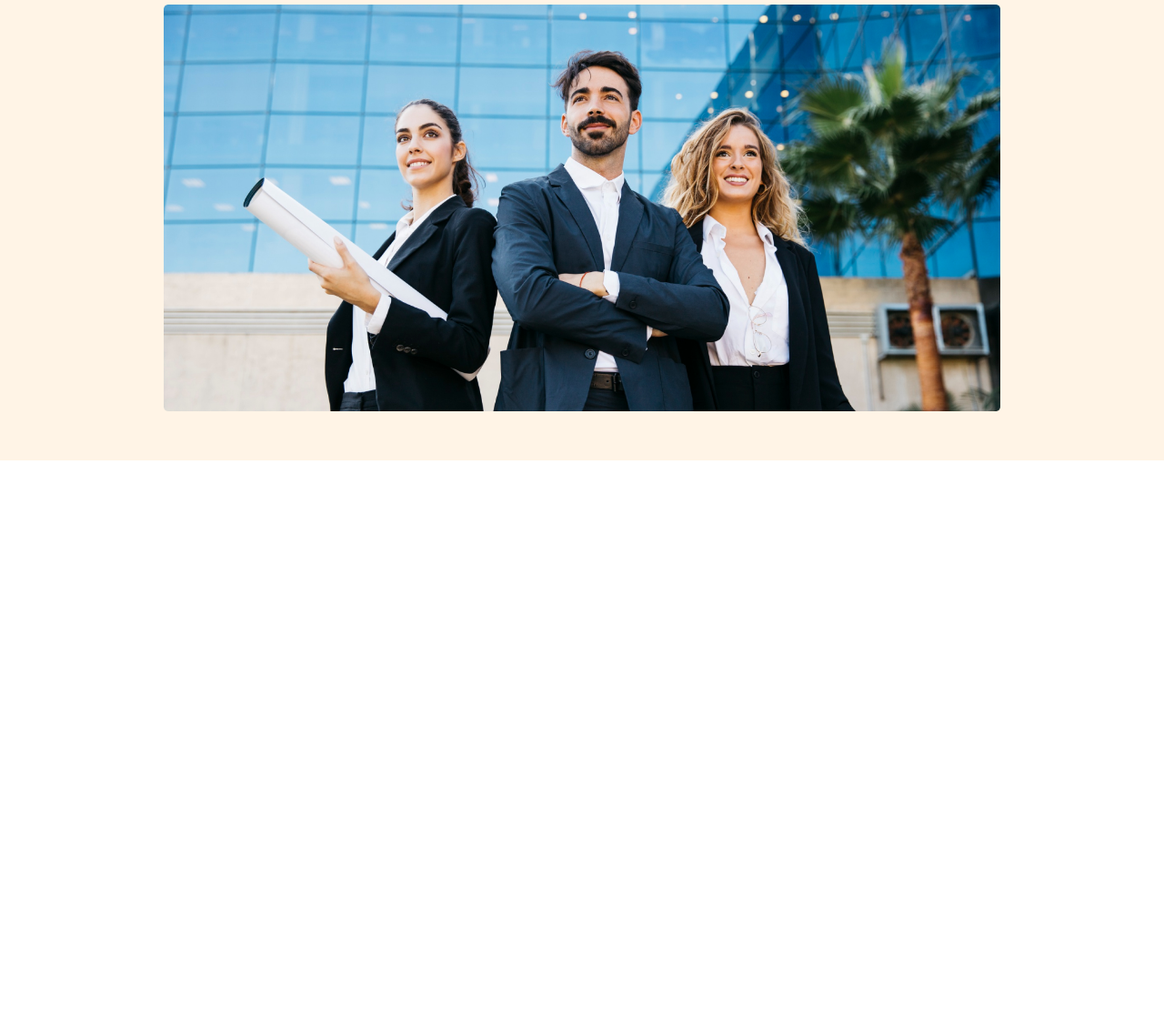
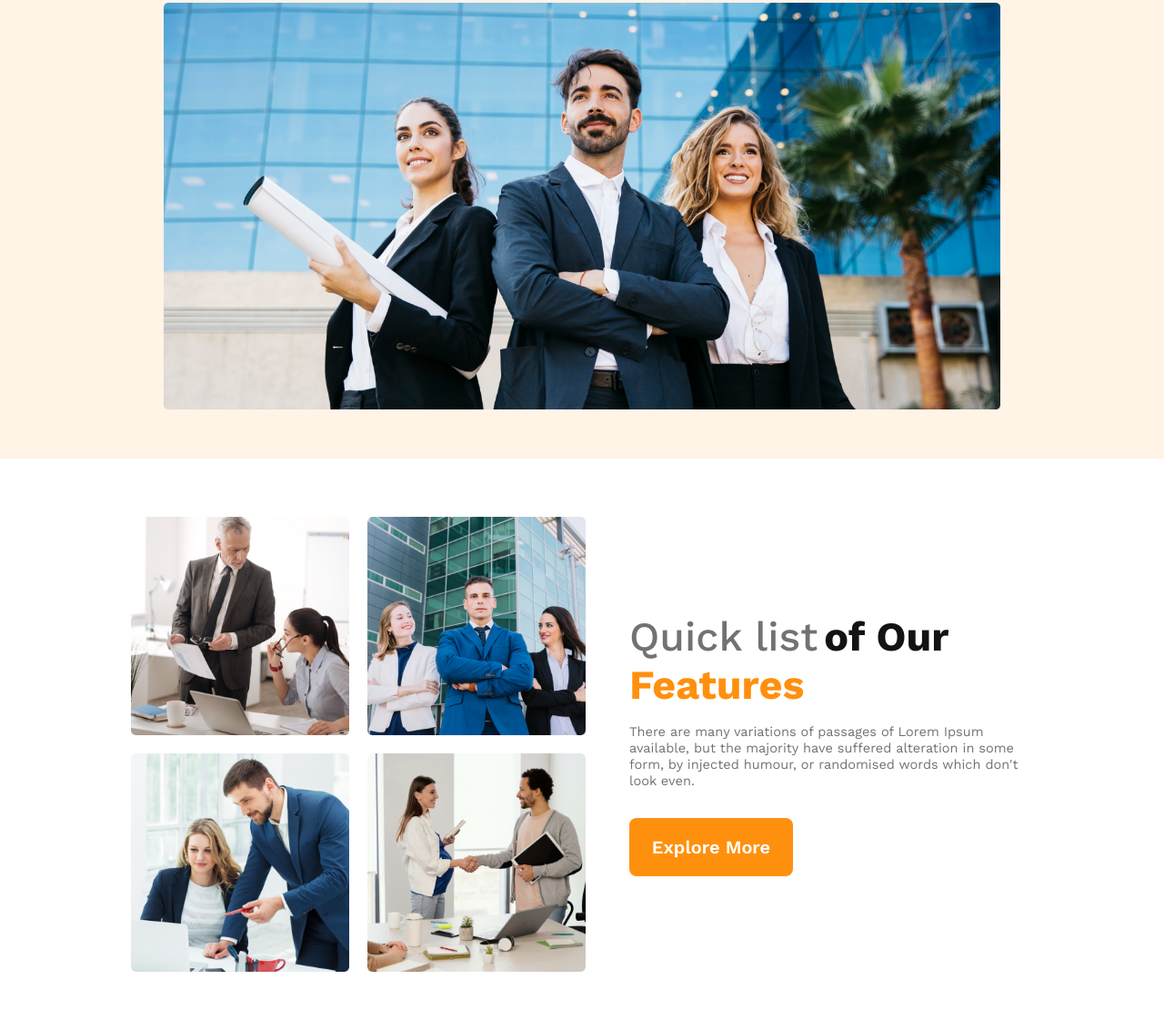
Before and after one commit to nayanmdgit/g3-architect-website, a plain HTML site: page index.html in a window 1280 px wide. Shown: the part 500-1632 px from the top of the page at 91% size. Before the commit the page ends 1006 px from the top, so only its background shows below. Drawn offline with nearby package versions, Linux system fonts and the light colour scheme.

Commit message:
feature part 1 completed

```diff
--- a/index.html
+++ b/index.html
@@ -28,7 +28,27 @@
     </header>
 
     <main>
+<section class="feature">
+    <div class="feature-image">
+        <img class="team1" src="images/team1.png" alt="">
+        <img class="team1" src="images/team2.png" alt="">
+        <img class="team1" src="images/team3.png" alt="">
+        <img class="team1" src="images/team4.png" alt="">
+    </div>
 
+    <div class="feature-content">
+
+        <h2 class="feature-content-heading">
+            <span class="Quick-list">Quick list</span> <span class="of-our">of Our</span>
+            <span class="colored-features">Features</span>
+        </h2>
+        <p class="feature-content-description">There are many variations of passages of Lorem Ipsum available, but the majority have suffered alteration in some form, by injected humour, or randomised words which don't look even.</p>
+
+        <button class="btn-primary">Explore More</button>
+    </div>
+
+
+</section>
 
     </main>
 
--- a/styles/architect.css
+++ b/styles/architect.css
@@ -60,7 +60,7 @@ nav li a {
 .banner-description{
   color: #727272;
   text-align: center;
-  font-size: 1rem;
+  font-size: 0.91rem;
   font-weight: 400;
   margin-top: 1rem;
 }
@@ -78,6 +78,61 @@ nav li a {
   margin-top: 2rem;
 }
 
-img{
+.banner img{
   width: 100%;
 }
+
+/* responsive media quaries */
+
+@media screen and (max-width: 576px;){
+  header{
+    padding: 20px;
+  }
+  nav{
+    flex-direction: column;
+  }
+}
+/* feature styles */
+.feature{
+  display: flex;
+  align-items: center;
+  /* gap: 5rem; */
+  padding: 4rem 9rem;
+}
+.feature-image{
+  display: grid;
+  grid-template-columns: repeat(2, 1fr);
+  gap: 1.25rem;
+
+}
+.feature-content{
+  margin-left: 3rem;
+}
+
+.feature-content-description{
+  color: #727272;
+  font-size: 0.91rem;
+  font-weight: 400;
+  margin-top: 1rem;
+
+}
+.team1{
+  width: 240px;
+
+}
+
+.Quick-list{
+  color: #727272;
+  font-size: 2.8rem;
+  font-weight: 500;
+}
+.of-our{
+  color: #131313;
+  font-size: 2.8rem;
+  font-weight: 700;
+}
+.colored-features{
+  color: #FF900E;
+  font-size: 2.8rem;
+  font-weight: 700;
+}
```
